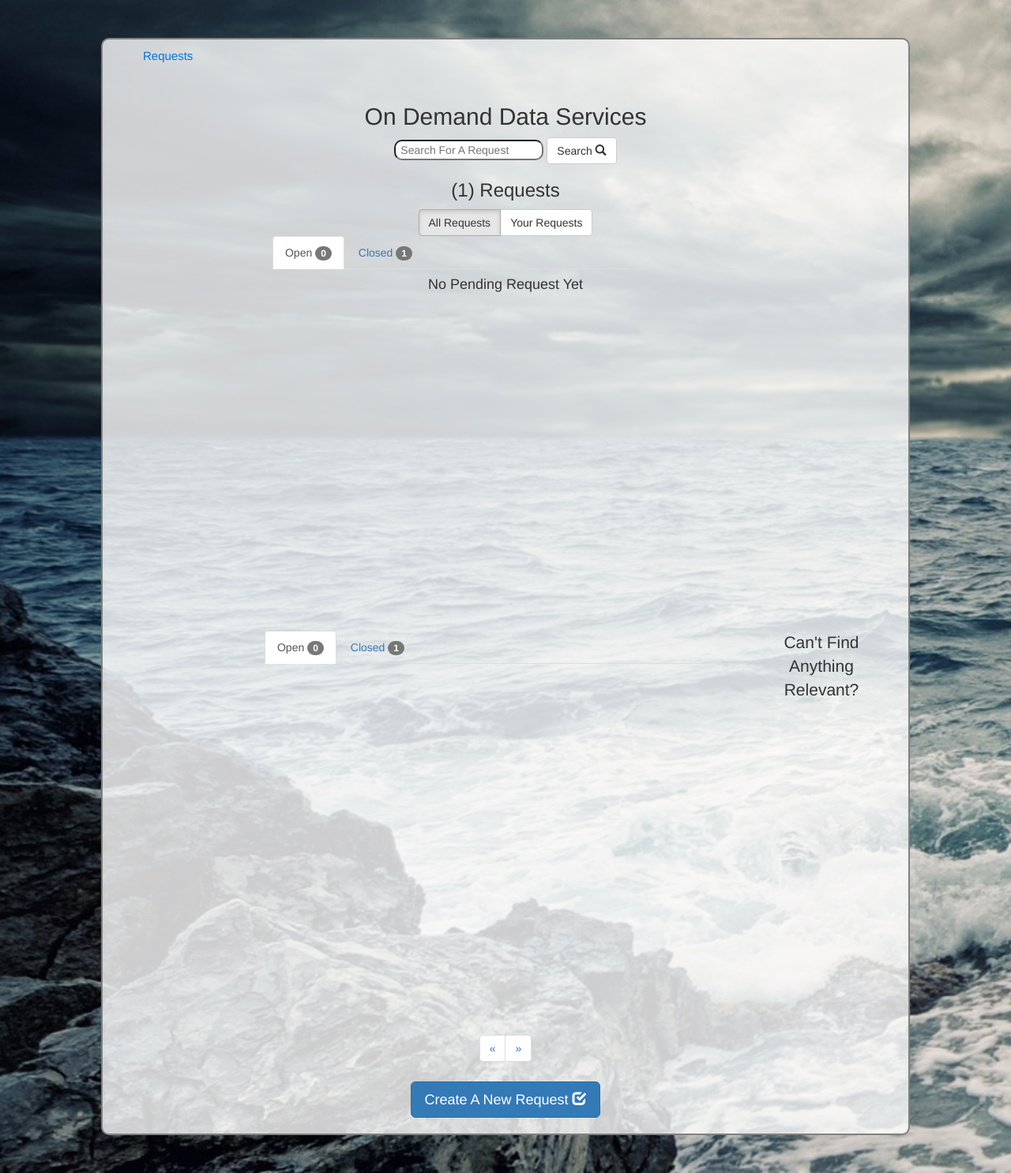
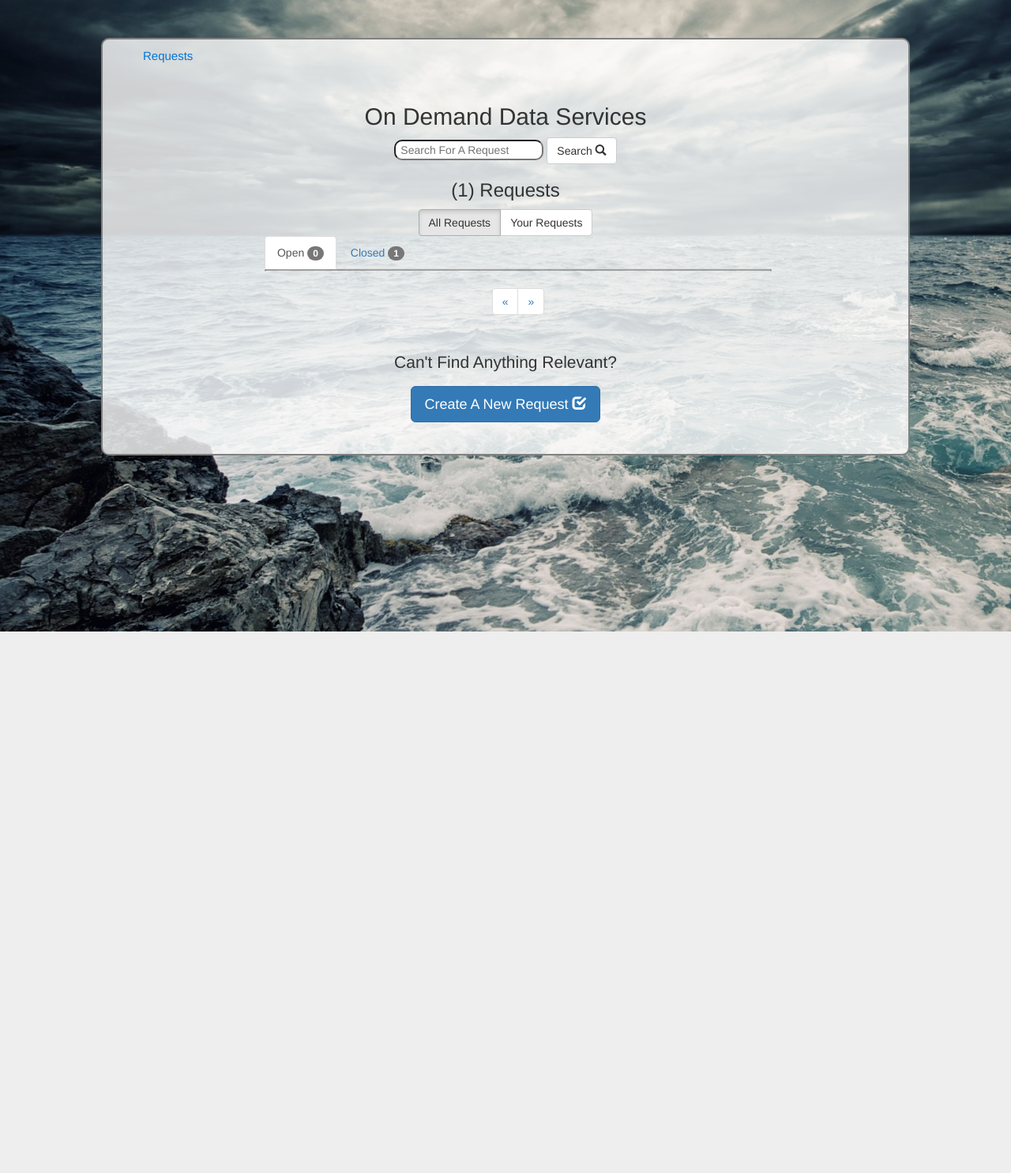
Before and after one commit to Task14/BDO, a Django app: page /requests/ in a window 1280 px wide. Shown: the part 52-1538 px from the top of the page at 79% size. After the commit the page ends 852 px from the top, so only its background shows below. Run offline with Django 3.2, Linux system fonts and the light colour scheme; a user stored in the database is signed in; tables that the repository leaves empty hold one stand-in row (values such as "Sample post"); grey boxes marked "Sample" are stand-in pictures; some libraries are stand-ins or nearby versions.

Commit message:
Bug Fixes In Pagination

```diff
--- a/BDO/settings.py
+++ b/BDO/settings.py
@@ -41,7 +41,7 @@
     'userrequests.apps.UserrequestsConfig',
 ]
 
-MIDDLEWARE = [
+MIDDLEWARE_CLASSES = [
     'django.middleware.security.SecurityMiddleware',
     'django.contrib.sessions.middleware.SessionMiddleware',
     'django.middleware.common.CommonMiddleware',
--- a/userrequests/static/userrequests/styles.css
+++ b/userrequests/static/userrequests/styles.css
@@ -58,6 +58,7 @@
 #content{
     border: 2px solid gray;
     width: 80%;
+    min-height: 80%;
     border-radius: 10px;
     background: rgba(255,255,255,0.8);
     padding-bottom: 20px;
@@ -74,11 +75,18 @@
     margin: auto;
 }
 
+#list{
+    background: transparent;
+    width: 70%;
+    float: none;
+}
+
+/*
 #tabs{
     height: 450px;
     overflow: auto;
 }
-
+*/
 #prev {
   border-right: solid 1px #000000;
 }
@@ -125,12 +133,24 @@
   	background: white;
 }
 
+#data{
+      border: 2px solid transparent;
+      border-radius: 10px;
+      background-image: linear-gradient(to right, rgba(0,0,0,0.3), rgba(0,0,0,0.3)), linear-gradient(to bottom, rgba(0,0,0,0.3), rgba(255,255,255,0)), linear-gradient(to left, rgba(0,0,0,0), rgba(255,255,255,0)), linear-gradient(to top, rgba(0,0,0,0), rgba(0,0,0,0.3));
+      background-origin: border-box;
+      background-size: 100% 2px, 2px 100%, 100% 2px, 2px 100%;
+      background-position: top left, top right, bottom right, bottom left;
+      background-repeat: no-repeat;
+}
+
 .primary{
     width: 40%;
+    display: inline-block;
 }
 
 .secondary{
     width: 20%;
+    display: inline-block;
 }
 
 .btn-info {
@@ -162,9 +182,27 @@
     background-color: #99FFCC;
 }
 
+.entry:hover{
+    background-color: #d5f1f0;
+}
+
+#file{
+    width: 100px;
+    height: 100px;
+    color: brown;
+    float: left;
+    margin-right: 40px;
+    margin-left: 20px;
+    margin-top:20px;
+}
+
 .table-wrapper{
 	overflow-y: auto;
 	max-height:300px;
+}
+
+.panel{
+    background: rgba(255,255,255,0.5);
 }
 
 #prevt{
@@ -225,5 +263,7 @@
 
 /* On small screens, set height to 'auto' for the grid */
 @media screen and (max-width: 767px) {
-  .row.content {height: auto;}
+  .row.content {
+      height: auto;
+  }
 }
--- a/userrequests/templates/userrequests/index.html
+++ b/userrequests/templates/userrequests/index.html
@@ -33,7 +33,96 @@
                 <button id="user" type="button" class="btn btn-default">Your Requests</button>
             </div>
 
-            <div id="topcontainer" class="container-fluid">
+            <br>
+
+            <div id="list" class="col-sm-8 col-sm-offset-2">
+                <div id="usabilities">
+                    <ul class="nav nav-tabs">
+                        <li id="openus" class="active"><a data-toggle="tab" href="#openn" id="opentabl">Open <span id="spoo" class="badge">{{ open|length }}</span></a></li>
+                        <li id="closedus"><a data-toggle="tab" href="#closedd" id="closedtabl">Closed <span id="spcc" class="badge">{{ closed|length }}</span></a></li>
+                    </ul>
+                </div>
+                <div id="data">
+                    <div id="tabs" class="tab-content">
+                        <div id="openn" class="tab-pane fade in active">
+                            {% comment %}{% for entry in open %}
+                                {% if forloop.counter <= 5 %}
+                                    <div class="entry">
+                                        <div class="secondary">
+                                            <a href="{% url 'userrequests:detail' entry.id %}">
+                                                <img id="file" src="{{ entry.file }}" alt="No Image Has Been Uploaded">
+                                            </a>
+                                        </div>
+                                        <div class="primary">
+                                            <a href="{% url 'userrequests:detail' entry.id %}">
+                                                <h4 class="text-left">{{ entry.title }}</h4>
+                                            </a>
+                                            <hr>
+                                            <p>keywords: <span class="btn-info">{{ entry.keywords }}</span></p>
+                                        </div>
+                                        <div class="secondary">
+                                            <p>Posted By: {{ entry.user }}</p>
+                                            <p>On: {{ entry.deadline }}</p>
+                                        </div>
+                                        <div class="secondary">
+                                            <p>{{ entry.views }} views</p>
+                                            <p>{{ entry.downloads }} downloads</p>
+                                        </div>
+                                    </div>
+                                {% endif %}
+                            {% endfor %}{% endcomment %}
+                        </div>
+                        <div id="closedd" class="tab-pane fade">
+                            {% comment %}{% for entry in closed %}
+                                {% if forloop.counter <= 5 %}
+                                    <div class="entry">
+                                        <div class="secondary">
+                                            <a href="{% url 'userrequests:detail' entry.id %}">
+                                                <img src="{{ entry.file }}" width="100px" height="100px" alt="No Image Has Been Uploaded" style="color: brown; float: left; margin-right: 40px;">
+                                            </a>
+                                        </div>
+                                        <div class="primary">
+                                            <a href="{% url 'userrequests:detail' entry.id %}">
+                                                <h4 class="text-left">{{ entry.title }}</h4>
+                                            </a>
+                                            <hr>
+                                            <p>keywords: <span class="btn-info">{{ entry.keywords }}</span></p>
+                                        </div>
+                                        <div class="secondary">
+                                            <p>Posted By: {{ entry.user }}</p>
+                                            <p>On: {{ entry.deadline }}</p>
+                                        </div>
+                                        <div class="secondary">
+                                            <p>{{ entry.views }} views</p>
+                                            <p>{{ entry.downloads }} downloads</p>
+                                        </div>
+                                    </div>
+                                {% endif %}
+                            {% endfor %}{% endcomment %}
+                        </div>
+                    </div>
+                </div>
+                <div id="paging">
+                    <ul id="upaging" class="pagination">
+                    </ul>
+                </div>
+            </div>
+
+            <br>
+
+            <div id="create">
+                <p>Can't Find Anything Relevant?</p>
+                <a href="{% url 'userrequests:create' %}">
+                    <button type="submit" class="btn btn-lg btn-primary">
+                        Create A New Request
+                        <span class="glyphicon glyphicon-check" aria-hidden="true"></span>
+                    </button>
+                </a>
+            </div>
+
+            <br>
+
+            {% comment %}<div id="topcontainer" class="container-fluid">
                 <div id="row1" >
                     <div id="central" class="col-sm-8 col-sm-offset-2">
                         <div id="usabilities">
@@ -120,93 +209,8 @@
                         </div>
                     </div>
                 </div>
-            </div>
+            </div>{% endcomment %}
 
-            <br>
-
-            <div id="list" class="col-sm-8 col-sm-offset-2" style="background: transparent">
-                <div id="usabilities">
-                    <ul class="nav nav-tabs">
-                        <li class="active"><a data-toggle="tab" href="#openn" id="opentab">Open <span id="spoo" class="badge">{{ open|length }}</span></a></li>
-                        <li><a data-toggle="tab" href="#closedd" id="closedtab">Closed <span id="spcc" class="badge">{{ closed|length }}</span></a></li>
-                    </ul>
-                </div>
-                <div id="data">
-                    <div id="tabs" class="tab-content">
-                        <div id="openn" class="tab-pane fade in active">
-                            {% for entry in open %}
-                                {% if forloop.counter <= 10 %}
-                                    <div class="entry" style="background-color: white">
-                                        <div class="secondary">
-                                            <a href="{% url 'userrequests:detail' entry.id %}">
-                                                <img src="{{ entry.file }}" width="100px" height="100px" alt="No Image Has Been Uploaded" style="color: brown; float: left; margin-right: 40px;">
-                                            </a>
-                                        </div>
-                                        <div class="primary">
-                                            <a href="{% url 'userrequests:detail' entry.id %}">
-                                                <h4 class="text-left">{{ entry.title }}</h4>
-                                            </a>
-                                            <hr>
-                                            <p>keywords: <span class="btn-info">{{ entry.keywords }}</span></p>
-                                        </div>
-                                        <div class="secondary">
-                                            <p>Posted By: {{ entry.user }}</p>
-                                            <p>On: {{ entry.deadline }}</p>
-                                        </div>
-                                        <div class="secondary">
-                                            <p>{{ entry.views }} views</p>
-                                            <p>{{ entry.downloads }} downloads</p>
-                                        </div>
-                                    </div>
-                                {% endif %}
-                            {% endfor %}
-                        </div>
-                        <div id="closedd" class="tab-pane fade">
-                            {% for entry in closed %}
-                                {% if forloop.counter <= 10 %}
-                                    <div class="entry" style="background-color: white">
-                                        <div class="secondary">
-                                            <a href="{% url 'userrequests:detail' entry.id %}">
-                                                <img src="{{ entry.file }}" width="100px" height="100px" alt="No Image Has Been Uploaded" style="color: brown; float: left; margin-right: 40px;">
-                                            </a>
-                                        </div>
-                                        <div class="primary">
-                                            <a href="{% url 'userrequests:detail' entry.id %}">
-                                                <h4 class="text-left">{{ entry.title }}</h4>
-                                            </a>
-                                            <hr>
-                                            <p>keywords: <span class="btn-info">{{ entry.keywords }}</span></p>
-                                        </div>
-                                        <div class="secondary">
-                                            <p>Posted By: {{ entry.user }}</p>
-                                            <p>On: {{ entry.deadline }}</p>
-                                        </div>
-                                        <div class="secondary">
-                                            <p>{{ entry.views }} views</p>
-                                            <p>{{ entry.downloads }} downloads</p>
-                                        </div>
-                                    </div>
-                                {% endif %}
-                            {% endfor %}
-                        </div>
-                    </div>
-                </div>
-                <div id="paging">
-                    <ul id="upaging" class="pagination">
-                    </ul>
-                </div>
-            </div>
-
-
-            <div id="create">
-                <p>Can't Find Anything Relevant?</p>
-                <a href="{% url 'userrequests:create' %}">
-                    <button type="submit" class="btn btn-lg btn-primary">
-                        Create A New Request
-                        <span class="glyphicon glyphicon-check" aria-hidden="true"></span>
-                    </button>
-                </a>
-            </div>
 
         <!-- Content When User Has No Requests Yet -->
         {%  else %}
```
